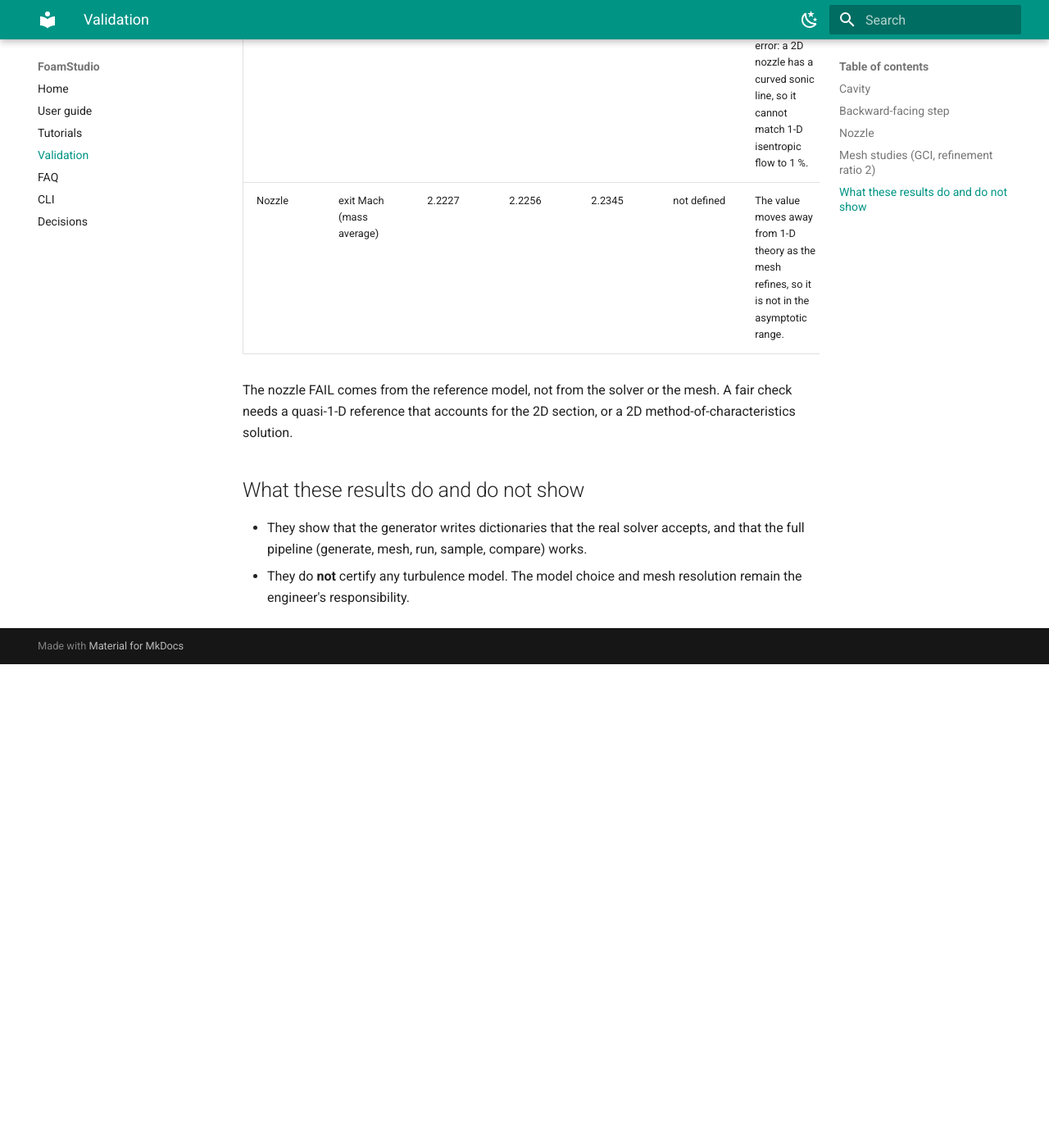
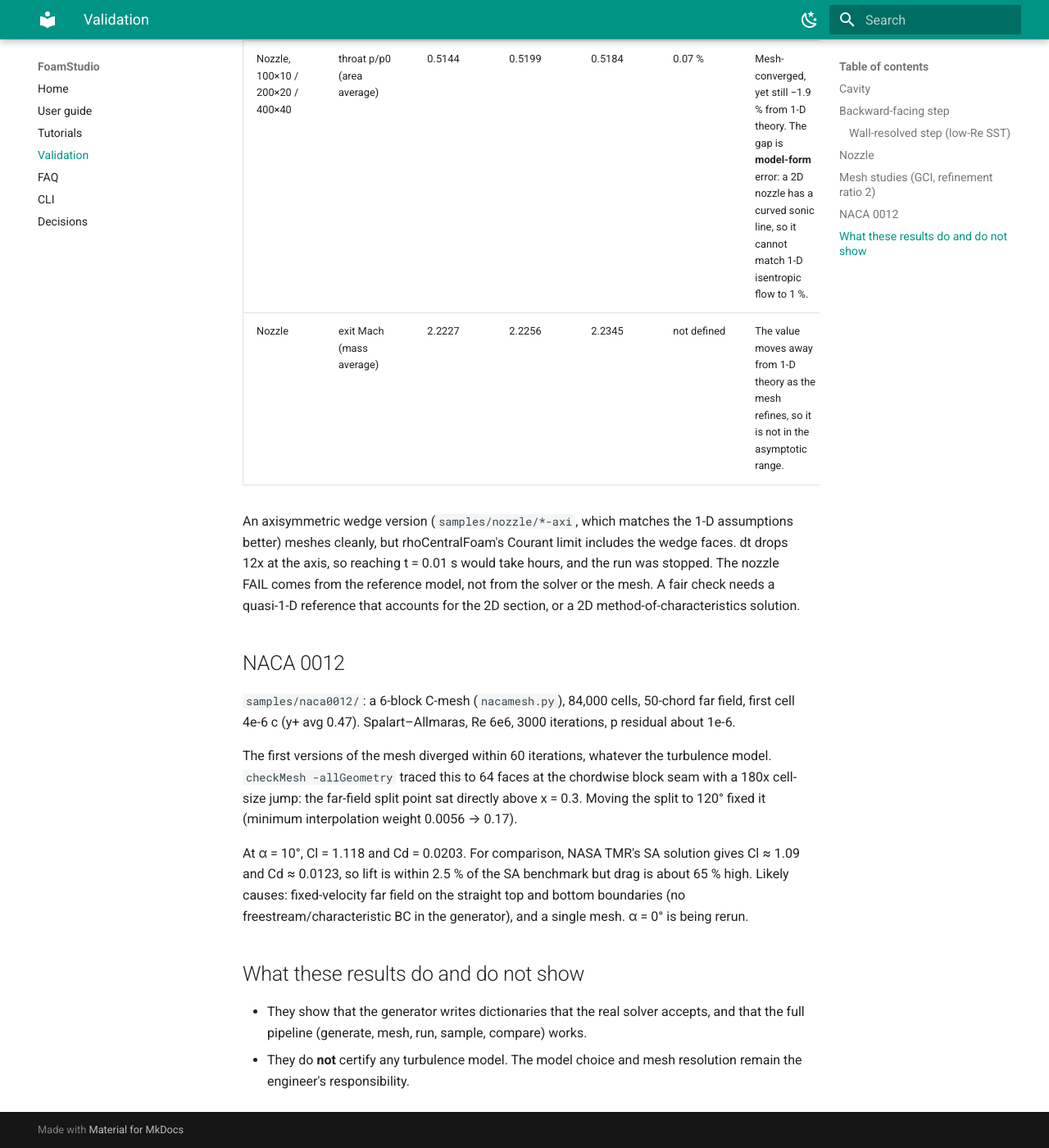
Before and after one commit to shanthoshkv/foamstudio, an MkDocs documentation site: the page built from docs/validation.md, in a window 1280 px wide and 1400 px high, scrolled down 2312 px. Shown: the whole window at 82% size. Built offline with MkDocs 1.6.1 and Material for MkDocs 9.7.7, drawn with Linux system fonts in a browser that asks for light colours; before the commit the page ends 3122 px from its top, so only the background shows below that; some of the changed text lies outside the part shown.

Commit message:
feat(validation): NACA 0012 C-mesh runs; record step low-Re and nozzle-axi outcomes
nacamesh.py: far-field split moved to 120 deg; the old split above x=0.3 left a 180x cell-size jump at the block seam (checkMesh -allGeometry: interpolation weight 0.0056) and every model diverged by iteration 60. Now 0.17 and SA converges (p 1e-6). alpha=10: Cl 1.118, Cd 0.0203 vs reference 1.025/0.012 - FAIL; vs NASA TMR SA Cl within 2.5 %, Cd 65 % high. Low-Re step: not converged in 6000 iterations (inconclusive). Docs updated.

Co-Authored-By: Claude Opus 5.5 <noreply@anthropic.com>

```diff
--- a/docs/validation.md
+++ b/docs/validation.md
@@ -7,7 +7,7 @@ Every number here comes from a real OpenFOAM run on the development machine (WSL
 | Lid-driven cavity, Re = 100 | Ghia et al. 1982 | Ux on the vertical centreline, 17 stations | max abs error 0.0121 | 0.05 | **PASS** |
 | Backward-facing step, Re_h ≈ 37,000 | Driver and Seegmiller 1985 | Reattachment xr/h | 10h run-up: 5.54 (FAIL); 50h run-up: **5.90** | 6.26 ± 0.5 | **PASS** (marginal) |
 | Convergent-divergent nozzle, A/A* = 2 | 1-D isentropic, γ = 1.4 | Exit Mach, throat p/p0 (section averages) | +1.7 % / −1.9 % | 1 % | **FAIL** |
-| NACA 0012, α = 0 and 10° | Ladson, NASA TM 100526 | Cl, Cd | not run, needs a C-mesh | see `samples/naca0012/reference.json` | not run |
+| NACA 0012, α = 10° | Ladson, NASA TM 100526 | Cl / Cd | 1.118 / 0.0203 | 1.025 ± 0.025 / 0.012 ± 0.008 | **FAIL** (both) |
 
 ## Cavity
 
@@ -25,6 +25,10 @@ Likely reasons for the short reattachment length:
 
 A 50h run-up (28,000 cells) gives xr/h = 5.90 at the sample line nearest the wall, inside the band by 0.14, and 5.64 one millimetre higher. The pass is marginal and comes from one mesh. A three-mesh GCI study is still needed.
 
+### Wall-resolved step (low-Re SST)
+
+`samples/backward-facing-step/case-lowre.json` with a y+ ≈ 1 mesh (54,000 cells, wall y+ avg 0.34) did **not converge** in 6000 iterations (p residual 6e-3). The near-wall Ux changes sign at x/h 0.05, 5.69, 11.7 and 19.1. The extra downstream crossings show the field is not settled, so this run is **inconclusive**. It needs more iterations, or a start from the wall-function solution.
+
 ## Nozzle
 
 `samples/nozzle/`: inviscid `rhoCentralFoam`, planar half-nozzle, 400 × 40 cells. The flow chokes and reaches M ≈ 2.2 at the exit. The section averages miss the 1 % band by 1–2 %, and exit total temperature drops 2.5 %, a sign of numerical dissipation. A mesh refinement study is the next step.
@@ -38,7 +42,15 @@ A 50h run-up (28,000 cells) gives xr/h = 5.90 at the sample line nearest the wal
 | Nozzle, 100×10 / 200×20 / 400×40 | throat p/p0 (area average) | 0.5144 | 0.5199 | 0.5184 | 0.07 % | Mesh-converged, yet still −1.9 % from 1-D theory. The gap is **model-form** error: a 2D nozzle has a curved sonic line, so it cannot match 1-D isentropic flow to 1 %. |
 | Nozzle | exit Mach (mass average) | 2.2227 | 2.2256 | 2.2345 | not defined | The value moves away from 1-D theory as the mesh refines, so it is not in the asymptotic range. |
 
-The nozzle FAIL comes from the reference model, not from the solver or the mesh. A fair check needs a quasi-1-D reference that accounts for the 2D section, or a 2D method-of-characteristics solution.
+An axisymmetric wedge version (`samples/nozzle/*-axi`, which matches the 1-D assumptions better) meshes cleanly, but rhoCentralFoam's Courant limit includes the wedge faces. dt drops 12x at the axis, so reaching t = 0.01 s would take hours, and the run was stopped. The nozzle FAIL comes from the reference model, not from the solver or the mesh. A fair check needs a quasi-1-D reference that accounts for the 2D section, or a 2D method-of-characteristics solution.
+
+## NACA 0012
+
+`samples/naca0012/`: a 6-block C-mesh (`nacamesh.py`), 84,000 cells, 50-chord far field, first cell 4e-6 c (y+ avg 0.47). Spalart–Allmaras, Re 6e6, 3000 iterations, p residual about 1e-6.
+
+The first versions of the mesh diverged within 60 iterations, whatever the turbulence model. `checkMesh -allGeometry` traced this to 64 faces at the chordwise block seam with a 180x cell-size jump: the far-field split point sat directly above x = 0.3. Moving the split to 120° fixed it (minimum interpolation weight 0.0056 → 0.17).
+
+At α = 10°, Cl = 1.118 and Cd = 0.0203. For comparison, NASA TMR's SA solution gives Cl ≈ 1.09 and Cd ≈ 0.0123, so lift is within 2.5 % of the SA benchmark but drag is about 65 % high. Likely causes: fixed-velocity far field on the straight top and bottom boundaries (no freestream/characteristic BC in the generator), and a single mesh. α = 0° is being rerun.
 
 ## What these results do and do not show
 
```
Also changed, not shown: handoff.md (+1 -0 lines), 3 other files.
